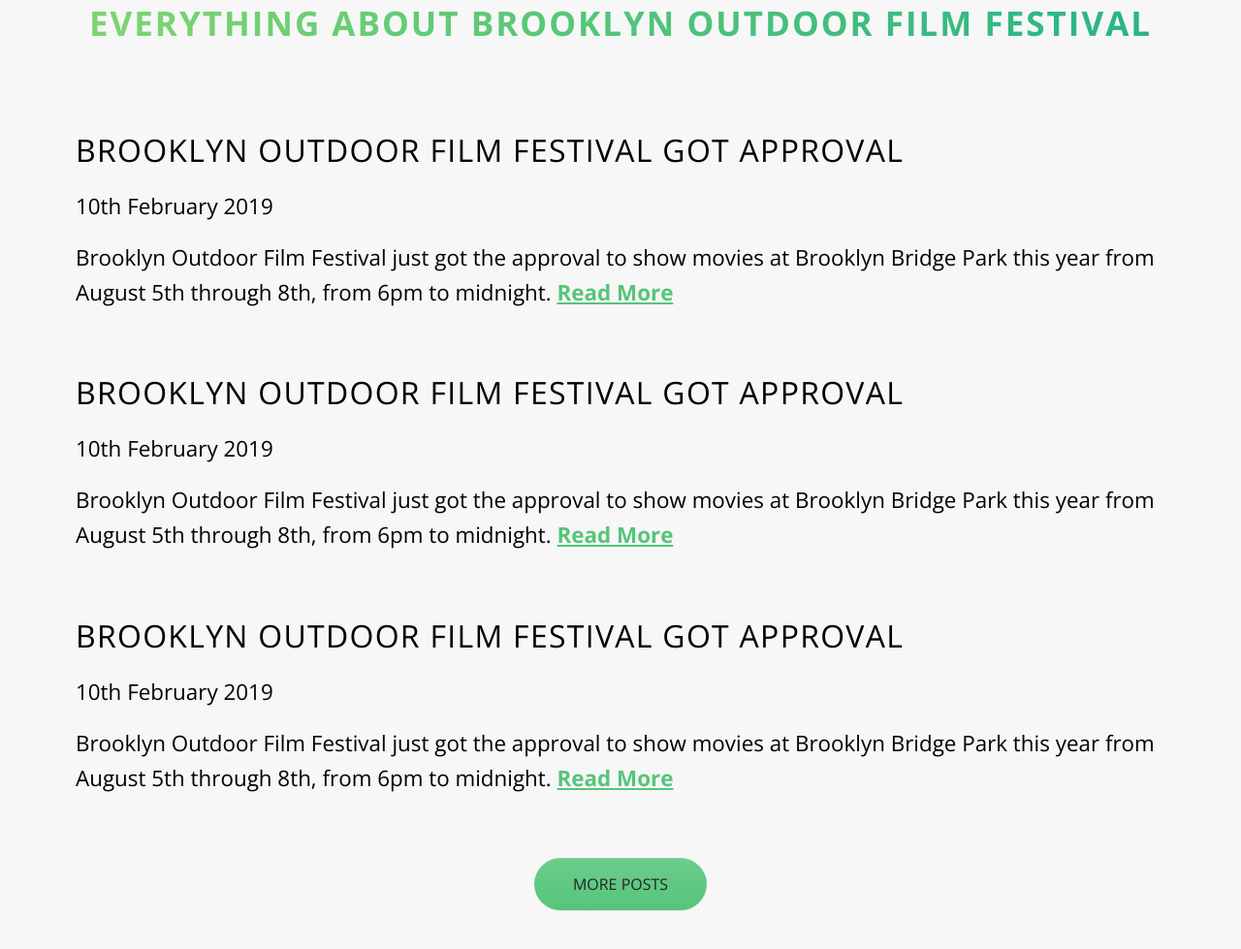
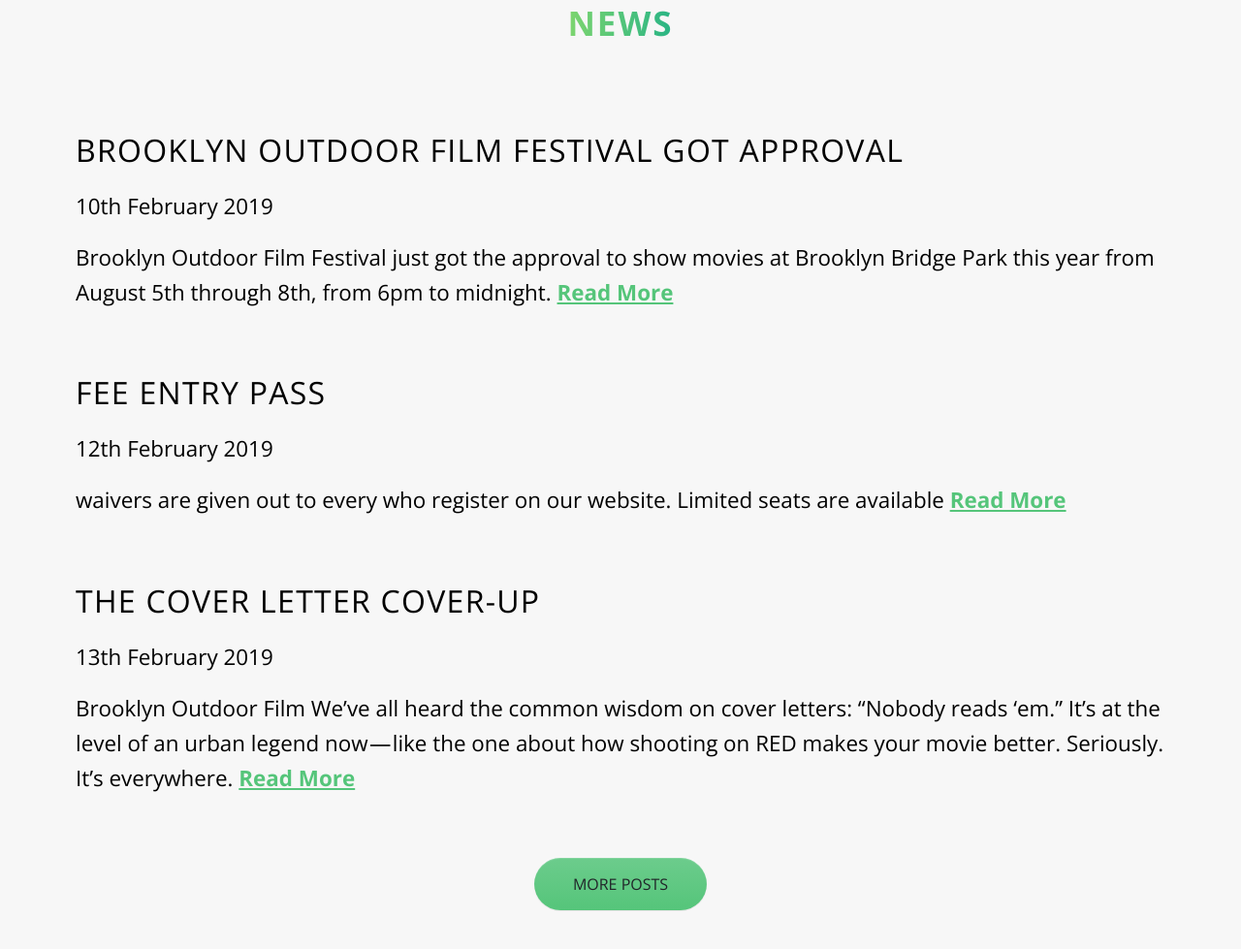
Before and after one commit to Biosmatrix/openclassroom-project-3, a website: page index.html in a window 1280 px wide. Shown: the part 6617-7596 px from the top of the page at 97% size. Drawn offline with nearby package versions, Linux system fonts and the light colour scheme.

Commit message:
update on news

```diff
--- a/index.html
+++ b/index.html
@@ -652,7 +652,7 @@
       <div class="container">
         <div class="text-center margin-bottom-big">
           <h2 class="heading-secondary">
-            Everything About Brooklyn Outdoor Film Festival
+            News
           </h2>
         </div>
         <div class="row">
@@ -665,18 +665,16 @@
             </p>
           </div>
           <div class="news-post">
-            <h3>Brooklyn Outdoor Film Festival got approval</h3>
-            <p class="news-post-date">10th February 2019</p>
-            <p class="news-post-desc">Brooklyn Outdoor Film Festival just got the approval to show movies at Brooklyn
-              Bridge Park this year from August 5th through 8th, from 6pm to midnight.
+            <h3>Fee Entry Pass</h3>
+            <p class="news-post-date">12th February 2019</p>
+            <p class="news-post-desc">waivers are given out to every who register on our website. Limited seats are available
               <a href="#">Read More</a>
             </p>
           </div>
           <div class="news-post">
-            <h3>Brooklyn Outdoor Film Festival got approval</h3>
-            <p class="news-post-date">10th February 2019</p>
-            <p class="news-post-desc">Brooklyn Outdoor Film Festival just got the approval to show movies at Brooklyn
-              Bridge Park this year from August 5th through 8th, from 6pm to midnight.
+            <h3>The Cover Letter Cover-Up</h3>
+            <p class="news-post-date">13th February 2019</p>
+            <p class="news-post-desc">Brooklyn Outdoor Film We’ve all heard the common wisdom on cover letters: “Nobody reads ‘em.” It’s at the level of an urban legend now — like the one about how shooting on RED makes your movie better. Seriously. It’s everywhere.
               <a href="#">Read More</a>
             </p>
           </div>
```
